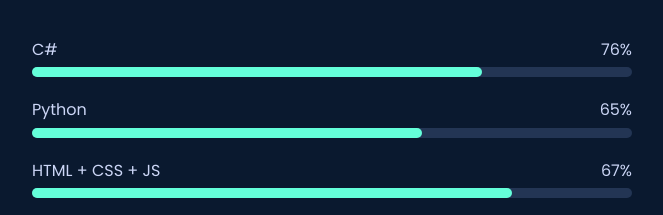
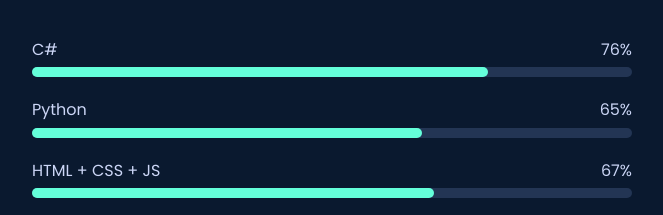
Before and after one commit to BDominik123/Portfolio_Final_One, a plain HTML site: page index.html in a window 1280 px wide. Shown: the part 1469-1684 px from the top of the page, without its empty margins (308-971 px from the left). Drawn offline with Linux system fonts and the light colour scheme.

Commit message:
Update skill progress percentages in index.html

```diff
--- a/index.html
+++ b/index.html
@@ -65,7 +65,7 @@
         <div class="skills-wrapper reveal">
             <div class="skill-item">
                 <div class="skill-info"><span>C#</span><span>76%</span></div>
-                <div class="progress-line"><span style="width: 75%;"></span></div>
+                <div class="progress-line"><span style="width: 76%;"></span></div>
             </div>
             <div class="skill-item">
                 <div class="skill-info"><span>Python</span><span>65%</span></div>
@@ -73,7 +73,7 @@
             </div>
             <div class="skill-item">
                 <div class="skill-info"><span>HTML + CSS + JS</span><span>67%</span></div>
-                <div class="progress-line"><span style="width: 80%;"></span></div>
+                <div class="progress-line"><span style="width: 67%;"></span></div>
             </div>
             <div class="skill-item">
                 <div class="skill-info"><span>SQL</span><span>60%</span></div>
```
